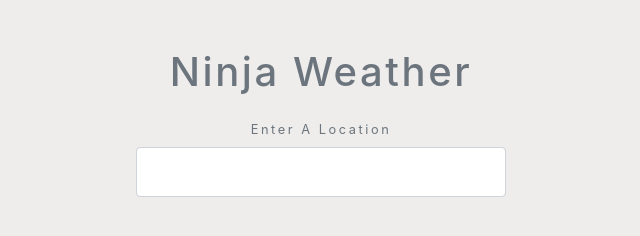
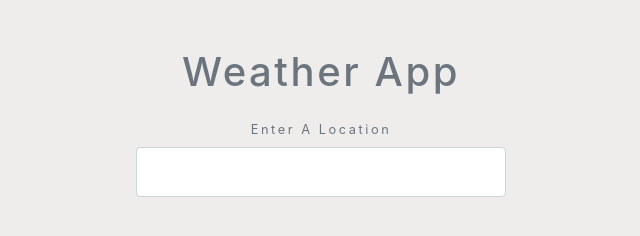
Before and after one commit to gasison/weatherapi, a plain HTML site: page index.html in a window 1280 px wide. Shown: the whole page, without its empty margins (319-959 px from the left). Drawn offline with nearby package versions, Linux system fonts and the light colour scheme.

Commit message:
completed

```diff
--- a/index.html
+++ b/index.html
@@ -13,7 +13,7 @@
 
 	<div class="container my-5 mx-auto">
 
-		<h1 class="text-muted text-center my-4">Ninja Weather</h1>
+		<h1 class="text-muted text-center my-4">Weather App</h1>
 
 		<form class="change-location my-4 text-center text-muted">
 			<label for="city">Enter A Location</label>
```
